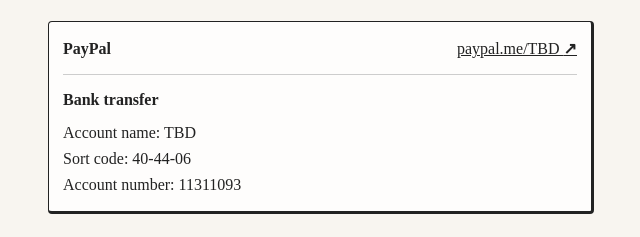
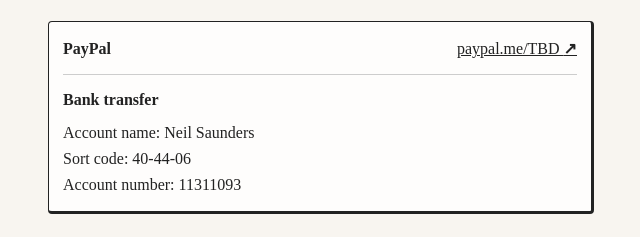
Before and after one commit to njsaunders/kateandneil.com, a website: page gift-registry.html in a window 1280 px wide. Shown: the part 2443-2680 px from the top of the page, 319-959 px from the left. Drawn offline with Linux system fonts and the light colour scheme; a web font is replaced by a local one.

Commit message:
Gift registry: set bank account holder name to Neil Saunders

```diff
--- a/gift-registry.html
+++ b/gift-registry.html
@@ -227,8 +227,7 @@
                 <div>
                   <strong>Bank transfer</strong>
                   <div class="mt-2">
-                    <!-- TODO: replace the TBD account holder name once the couple provide it. -->
-                    <div>Account name: <span class="text-nowrap">TBD</span></div>
+                    <div>Account name: <span class="text-nowrap">Neil Saunders</span></div>
                     <div>Sort code: <span class="text-nowrap">40-44-06</span></div>
                     <div>Account number: <span class="text-nowrap">11311093</span></div>
                   </div>
--- a/js/gift-registry.js
+++ b/js/gift-registry.js
@@ -381,7 +381,7 @@
   const paymentConfig = {
     paypalUrl: null,
     bank: {
-      accountName: 'TBD',
+      accountName: 'Neil Saunders',
       sortCode: '40-44-06',
       accountNumber: '11311093'
     }
```
